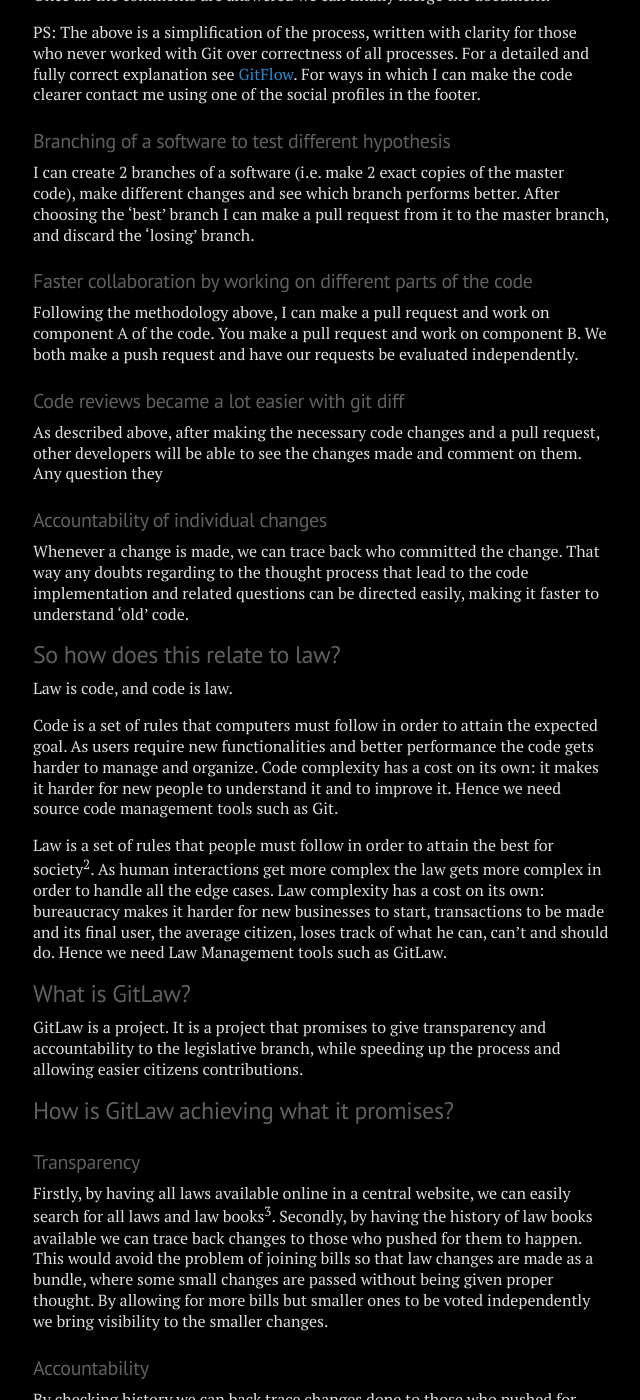
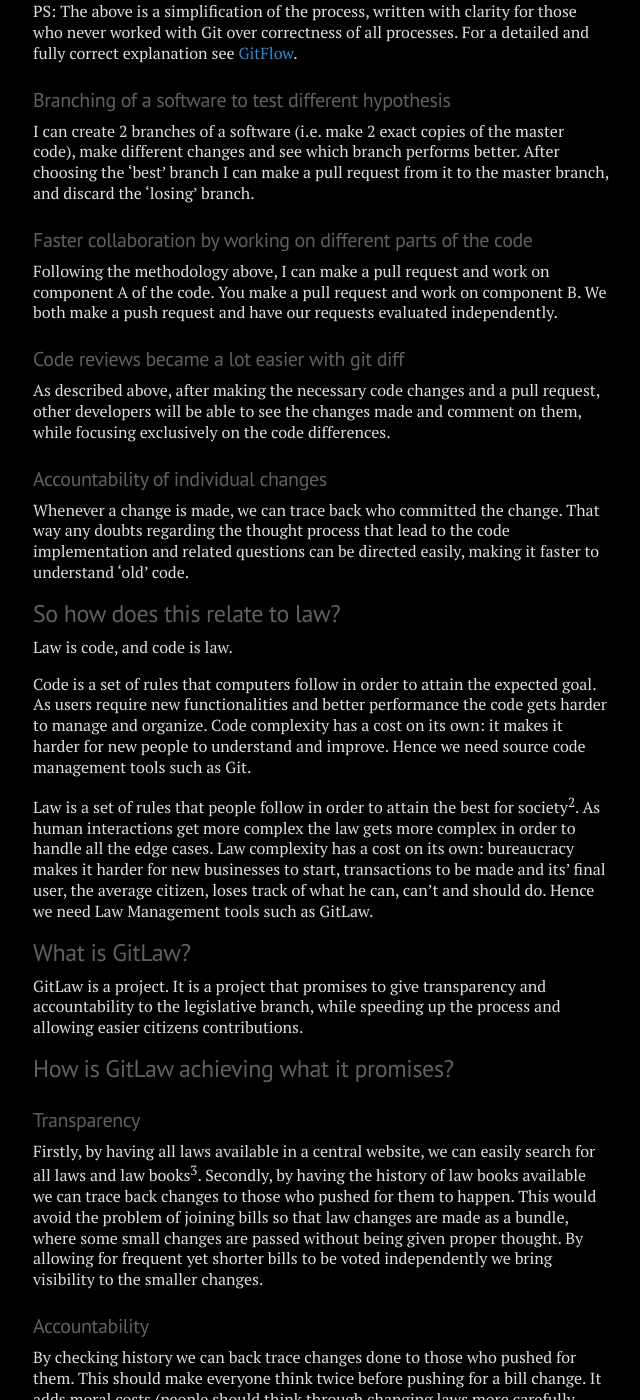
Before and after one commit to migueltorrescosta/migueltorrescosta.github.io, a Jekyll site: the page built from _posts/2017-12-26-GitLaw.md, in a window 1280 px wide and 1400 px high, scrolled down 1409 px. Shown: the whole window, without its empty margins (319-959 px from the left). Built offline with Jekyll 4.4.1, drawn with Linux system fonts in a browser that asks for light colours; comment, search, counter and statistics services are not loaded; some of the changed text lies outside the part shown.

Commit message:
Corrected typos

```diff
--- a/_posts/2017-12-26-GitLaw.md
+++ b/_posts/2017-12-26-GitLaw.md
@@ -5,7 +5,7 @@
 published: true
 ---
 
-This post will start with the history of [GitHub](https://github.com/) and [Git](https://git-scm.com/), which started on the 3rd April 2005 by [Linus Torvalds](https://en.wikipedia.org/wiki/Linus_Torvalds)<sup>1</sup>. Once upon a time code started to be written. It would be written for websites, for operative systems, for games, and for many other uses. As software got more complex it got harder to manage. It required multiple people working on the same project, and tight cooperation amongst the developers. Software got so extensive that it became impossible for a single person to know how it worked in its entirety. As with everything, code goes wrong. When it does not give the required output, we need to figure out where does it go wrong. After a little searching for where it goes wrong (i.e. debugging), we find out what is wrong with it. Now we have to fix the code, but it is unrecognizable and we have no idea how to fix it. This is when Git (and previously other software management tools) came to the rescue.
+This post will start with the history of [GitHub](https://github.com/) and [Git](https://git-scm.com/), founded on the 3rd April 2005, by [Linus Torvalds](https://en.wikipedia.org/wiki/Linus_Torvalds)<sup>1</sup>. Once upon a time code started to be written. It would be written for websites, operative systems, games, and many other uses. As software got more complex it was harder to manage. It required multiple people working on the same project, and tight cooperation amongst the developers. It all got so complex that it was impossible for anyone to know how it worked in all its detail. As with everything, programming errors were made. When it broke, we first had to understand exactly what was the problem. Then we had to fix the code, but navigating code we don't understand takes a long while, let alone knowing how to fix it without breaking other parts of the software. This is when Git and other Software Management tools came to help.
 
 <!--excerpt ends here-->
 
@@ -16,9 +16,9 @@
 
 ### Automatically saving a product's history
 
-GitHub works by keeping the software's history using a simple interface. There is a central repository (we'll call it master) with the code. A pull request is the same as asking for the latest code version. When I have the code I make commits with comments explaining the changes made (we will call this a branch for now). There is a diff operator that allows me to see the changes made between branches (So we can just look at the code changes, instead of having to look at the entire code). Then when we are done with changing the code we make a pull request, which equates to sending our branch to the master branch and asking for it to be accepted. Others can see the uploaded branch, see the changes committed and make comments on things that are not clear / can be improved. Once all the comments are answered we can finally merge the document.
+GitHub works by keeping the software's history using a simple interface. There is a central repository (we'll call it origin) with the code. A pull request is the same as asking for the latest code version. When I have the code I make commits with comments explaining the changes made. There is a diff operator that allows me to see the changes made between commits (So we can just look at the code changes, instead of having to look at the entire code). When we are done with changing the code we make a push request, which equates to sending our branch to the origin and asking for it to be accepted. Others can see the uploaded code, see the changes committed and make comments on things that are not clear / can be improved. Once all the comments are answered we can finally merge the code.
 
-PS: The above is a simplification of the process, written with clarity for those who never worked with Git over correctness of all processes. For a detailed and fully correct explanation see [GitFlow](http://datasift.github.io/gitflow/IntroducingGitFlow.html). For ways in which I can make the code clearer contact me using one of the social profiles in the footer.
+PS: The above is a simplification of the process, written with clarity for those who never worked with Git over correctness of all processes. For a detailed and fully correct explanation see [GitFlow](http://datasift.github.io/gitflow/IntroducingGitFlow.html).
 
 ### Branching of a software to test different hypothesis
 
@@ -26,23 +26,23 @@
 
 ### Faster collaboration by working on different parts of the code
 
-Following the methodology above, I can make a pull request and work on component A of the code. You make a pull request and work on component B. We both make a push request and have our requests be evaluated independently.
+Following the methodology above, I can make a pull request and work on component A of the code. You make a pull request and work on component B. We both make a push request and have our requests evaluated independently.
 
 ### Code reviews became a lot easier with git diff
 
-As described above, after making the necessary code changes and a pull request, other developers will be able to see the changes made and comment on them. Any question they
+As described above, after making the necessary code changes and a pull request, other developers will be able to see the changes made and comment on them, while focusing exclusively on the code differences.
 
 ### Accountability of individual changes
 
-Whenever a change is made, we can trace back who committed the change. That way any doubts regarding to the thought process that lead to the code implementation and related questions can be directed easily, making it faster to understand 'old' code.
+Whenever a change is made, we can trace back who committed the change. That way any doubts regarding the thought process that lead to the code implementation and related questions can be directed easily, making it faster to understand 'old' code.
 
 ## So how does this relate to law?
 
 Law is code, and code is law.
 
-Code is a set of rules that computers must follow in order to attain the expected goal. As users require new functionalities and better performance the code gets harder to manage and organize. Code complexity has a cost on its own: it makes it harder for new people to understand it and to improve it. Hence we need source code management tools such as Git.
+Code is a set of rules that computers follow in order to attain the expected goal. As users require new functionalities and better performance the code gets harder to manage and organize. Code complexity has a cost on its own: it makes it harder for new people to understand and improve. Hence we need source code management tools such as Git.
 
-Law is a set of rules that people must follow in order to attain the best for society<sup>2</sup>. As human interactions get more complex the law gets more complex in order to handle all the edge cases. Law complexity has a cost on its own: bureaucracy makes it harder for new businesses to start, transactions to be made and its final user, the average citizen, loses track of what he can, can't and should do. Hence we need Law Management tools such as GitLaw.
+Law is a set of rules that people follow in order to attain the best for society<sup>2</sup>. As human interactions get more complex the law gets more complex in order to handle all the edge cases. Law complexity has a cost on its own: bureaucracy makes it harder for new businesses to start, transactions to be made and its' final user, the average citizen, loses track of what he can, can't and should do. Hence we need Law Management tools such as GitLaw.
 
 ## What is GitLaw?
 
@@ -52,7 +52,7 @@
 
 ### Transparency
 
-Firstly, by having all laws available online in a central website, we can easily search for all laws and law books<sup>3</sup>. Secondly, by having the history of law books available we can trace back changes to those who pushed for them to happen. This would avoid the problem of joining bills so that law changes are made as a bundle, where some small changes are passed without being given proper thought. By allowing for more bills but smaller ones to be voted independently we bring visibility to the smaller changes.
+Firstly, by having all laws available in a central website, we can easily search for all laws and law books<sup>3</sup>. Secondly, by having the history of law books available we can trace back changes to those who pushed for them to happen. This would avoid the problem of joining bills so that law changes are made as a bundle, where some small changes are passed without being given proper thought. By allowing for frequent yet shorter bills to be voted independently we bring visibility to the smaller changes.
 
 ### Accountability
 
@@ -60,7 +60,7 @@
 
 ### Reducing costs of new bills
 
-Following the above, it decreases bureaucratic costs: Managing new bills and push requests online makes things easier to think about, and being able to see law changes as difference files reduces the time wasted to understand what a new bill is doing.
+Following the above, it decreases bureaucratic costs: Managing bills and push requests online reduces management costs, and being able to see law changes as difference files reduces the time wasted to understand what a new bill is doing.
 
 ### Speeding up the process
 
```
Also changed, not shown: other parts of _posts/2017-12-26-GitLaw.md (+1 -1 lines).
